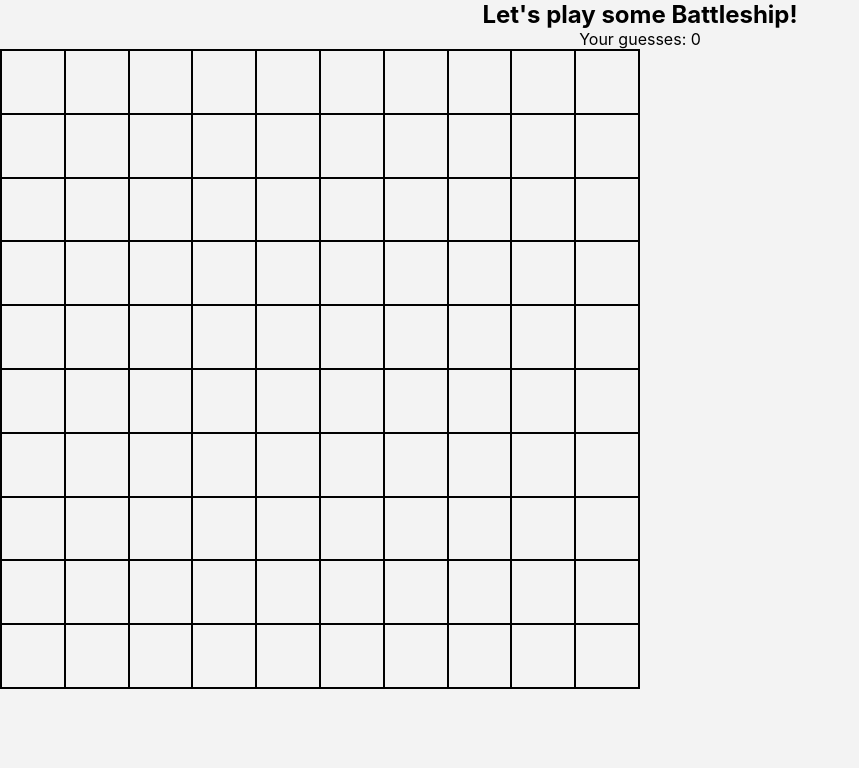
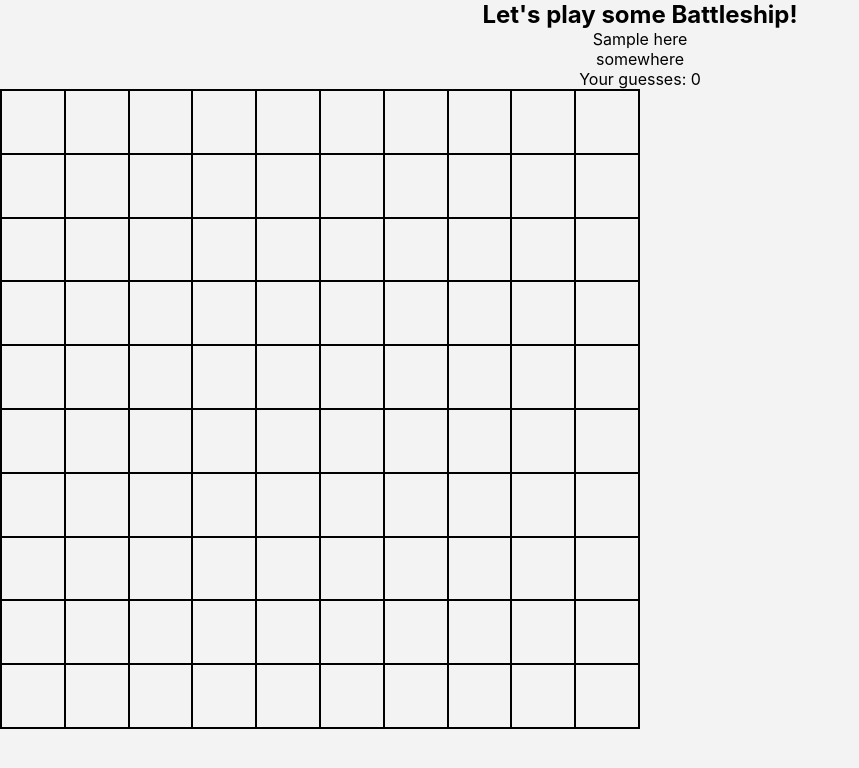
Before and after one commit to kungkotz/battleships, a React (Create React App) app: page / in a window 1280 px wide. Both pictures are taken after typing "Sample" into the empty fields and a click on the button "Start Game". Shown: the top 768 px of the page, without its empty margins (0-859 px from the left). Built offline with nearby package versions, Linux system fonts and the light colour scheme; no server answers; a web font is replaced by a local one.

Commit message:
Update GameBoard.jsx

```diff
--- a/src/components/GameBoard.jsx
+++ b/src/components/GameBoard.jsx
@@ -1,7 +1,8 @@
 import "../styles/Gameboard.scss";
 import { useState, useEffect } from "react"
 
-const GameBoard = ({ socket }) => {
+const GameBoard = ({ socket, username, opponentName }) => {
+	const [leftGame, setLeftGame] = useState(false);
 	const [guess, setGuess] = useState(0)
 	const [gameStatus, setGameStatus] = useState(true)
 	const yourDivBoxes = []
@@ -45,9 +46,24 @@ const GameBoard = ({ socket }) => {
 		yourDivBoxes.push(<div className={`y${i}`} onClick={clickOnGrid} key={`${i}`}></div >)
 	}
 
+	useEffect(() => {
+		socket.on('player:disconnected', function (boolean) {
+			setLeftGame(boolean);
+		});
+	}, [socket]);
+
 	return (
 		<div>
+    <div>
 			<h2>Let's play some Battleship!</h2>
+
+
+			<p>{username} here</p>
+			<p> {opponentName} somewhere</p>
+
+			{/* Lets player know if opponent left game */}
+			{leftGame === true && <h1>{opponentName} left the game</h1>}
+</div>
 			<main>
 				<section>
 					<p>Your guesses: {guess}</p>
@@ -57,6 +73,7 @@ const GameBoard = ({ socket }) => {
 				</section>
 				<section></section>
 			</main>
+
 		</div>
 	)
 }
```
